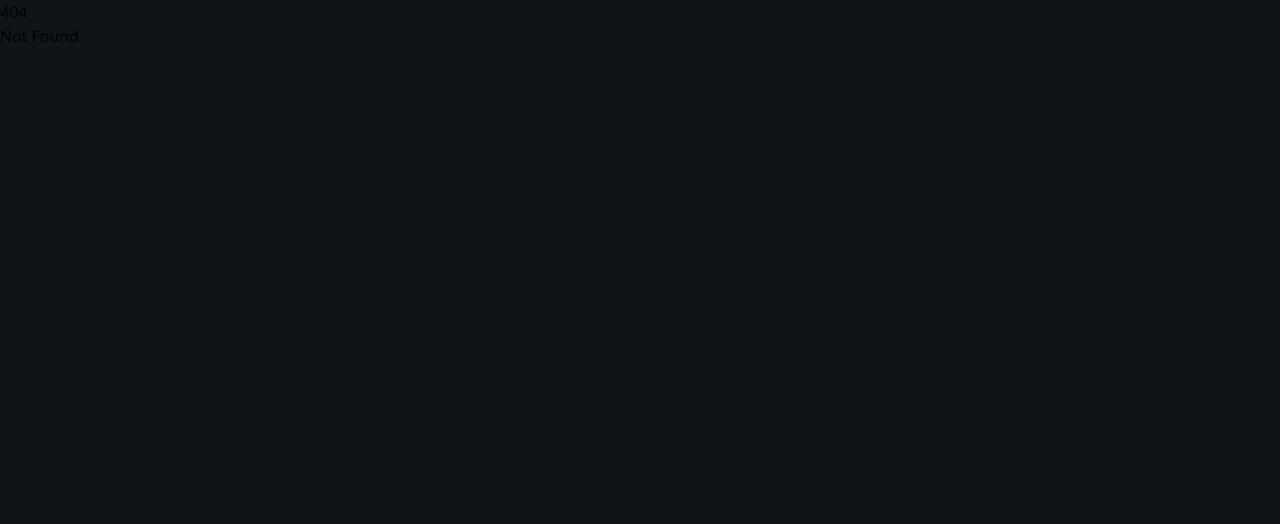
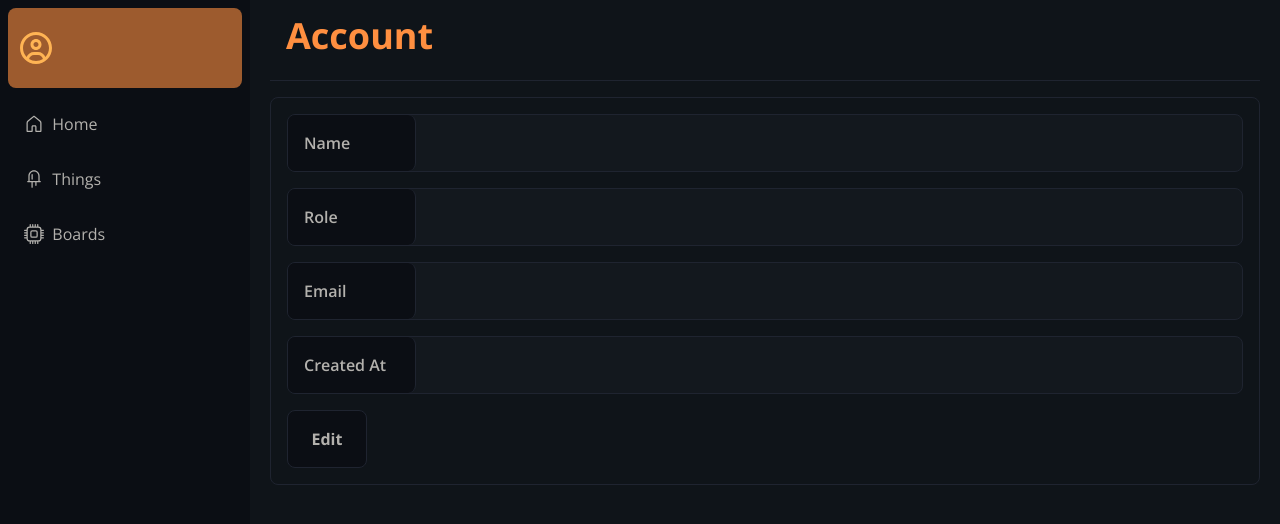
Before and after one commit to coresyt/cpm, a SvelteKit app in the folder apps/frontend/: page /account in a window 1280 px wide. Before the commit this address had no page. Shown: the top 524 px of the page. Built offline with nearby package versions, Linux system fonts and the light colour scheme; no server answers; sample sign-in values are in the browser's storage.

Commit message:
feat(frontend): created account page

```diff
--- /dev/null
+++ b/apps/frontend/src/routes/(dashboard)/account/+page.svelte
@@ -0,0 +1,136 @@
+<script lang="ts">
+	import { goto } from '$app/navigation';
+	import Sidebar from '$components/Sidebar.svelte';
+	import { checkSession, getAccount } from '$lib/users';
+	import type { Account } from '$lib/users';
+	import { onMount } from 'svelte';
+
+	let account: Account<string> = $state({ createdDate: '', email: '', id: '', name: '', role: '' });
+
+	let isHidden = $state(true);
+	let newName = $state('');
+	let newEmail = $state('');
+
+	onMount(async () => {
+		const rawSession = localStorage.getItem('session');
+		if (rawSession === null) return goto('/signin');
+
+		const session = await checkSession(rawSession);
+
+		if (session === false) return location.reload();
+		if (typeof session !== 'object') return goto('/signin');
+
+		localStorage.setItem('session', JSON.stringify(session));
+
+		const res = await getAccount(session.token);
+		if (res === false) return location.reload();
+
+		account = { ...res, createdDate: new Date(res.createdDate.toString()).toDateString() };
+	});
+</script>
+
+<Sidebar path="/account" name={account.name} email={account.email} />
+<section class="account-settings">
+	<h2 class="account-settings__title">Account</h2>
+	<hr class="mb-4 border-ayu-line" />
+	<div class="account-settings__properties">
+		<div
+			class={`account-settings__properties__propertie ${isHidden ? 'disabled cursor-not-allowed' : '[&>input]:text-ayu-fg'}`}
+		>
+			<h3 class="account-settings__properties__propertie__title">Name</h3>
+			<p class="account-settings__properties__propertie__value" hidden={!isHidden}>
+				{account.name}
+			</p>
+			<input
+				type="text"
+				bind:value={newName}
+				class="account-settings__properties__propertie__value"
+				hidden={isHidden}
+			/>
+		</div>
+		<div class="account-settings__properties__propertie disabled cursor-not-allowed">
+			<h3 class="account-settings__properties__propertie__title">Role</h3>
+			<p class="account-settings__properties__propertie__value">{account.role}</p>
+		</div>
+		<div
+			class={`account-settings__properties__propertie ${isHidden ? 'disabled cursor-not-allowed' : '[&>input]:text-ayu-fg'}`}
+		>
+			<h3 class="account-settings__properties__propertie__title">Email</h3>
+			<p class="account-settings__properties__propertie__value" hidden={!isHidden}>
+				{account.email}
+			</p>
+			<input
+				type="email"
+				bind:value={newEmail}
+				class="account-settings__properties__propertie__value"
+				hidden={isHidden}
+			/>
+		</div>
+		<div class="account-settings__properties__propertie disabled cursor-not-allowed">
+			<h3 class="account-settings__properties__propertie__title">Created At</h3>
+			<p class="account-settings__properties__propertie__value">{account.createdDate}</p>
+		</div>
+		<div class="flex gap-4">
+			<button
+				class="account-settings__properties__edit"
+				onclick={() => {
+					isHidden = !isHidden;
+				}}>{isHidden ? 'Edit' : 'Cancel'}</button
+			>
+			<button
+				class="account-settings__properties__save"
+				hidden={isHidden}
+				onclick={() => {
+					isHidden = !isHidden;
+				}}>Save Changes</button
+			>
+		</div>
+	</div>
+</section>
+
+<style lang="postcss">
+	@reference '../../layout.css';
+
+	@layer components {
+		.account-settings {
+			@apply max-md:w-full md:px-5;
+		}
+
+		.account-settings__title {
+			@apply mt-4 mb-4 h-12 text-4xl font-bold text-ayu-orange max-md:flex max-md:justify-center md:pl-4;
+		}
+
+		.account-settings__properties {
+			display: grid;
+			grid-template-rows: repeat(5, 1fr);
+			@apply gap-4 rounded-lg border border-ayu-line p-4 max-md:mx-4;
+		}
+
+		.account-settings__properties__propertie {
+			display: grid;
+			gap: 16px;
+			grid-template-columns: auto 1fr;
+			@apply overflow-hidden rounded-lg border border-ayu-line transition-colors duration-300;
+
+			&.disabled {
+				@apply bg-ayu-muted/5;
+			}
+		}
+
+		.account-settings__properties__edit {
+			@apply flex h-full w-20 items-center justify-center rounded-lg border border-ayu-line bg-ayu-panel py-4 font-bold text-ayu-fg transition-all duration-300 hover:bg-ayu-panel/30 hover:text-ayu-line;
+		}
+
+		.account-settings__properties__save {
+			@apply flex h-full w-32 items-center justify-center rounded-lg border border-ayu-accent bg-ayu-orange/75 py-4 font-bold text-ayu-accent transition-all duration-300 hover:bg-ayu-orange/55 hover:text-ayu-accent/90;
+		}
+
+		.account-settings__properties__propertie__title {
+			@apply flex h-full w-32 items-center justify-start rounded-r-lg border-r border-r-ayu-line bg-ayu-panel p-4 font-semibold text-ayu-fg;
+		}
+
+		.account-settings__properties__propertie__value {
+			@apply flex h-full items-center justify-end rounded-lg py-4 pr-4 text-end text-ayu-muted outline-none;
+		}
+	}
+</style>
```
